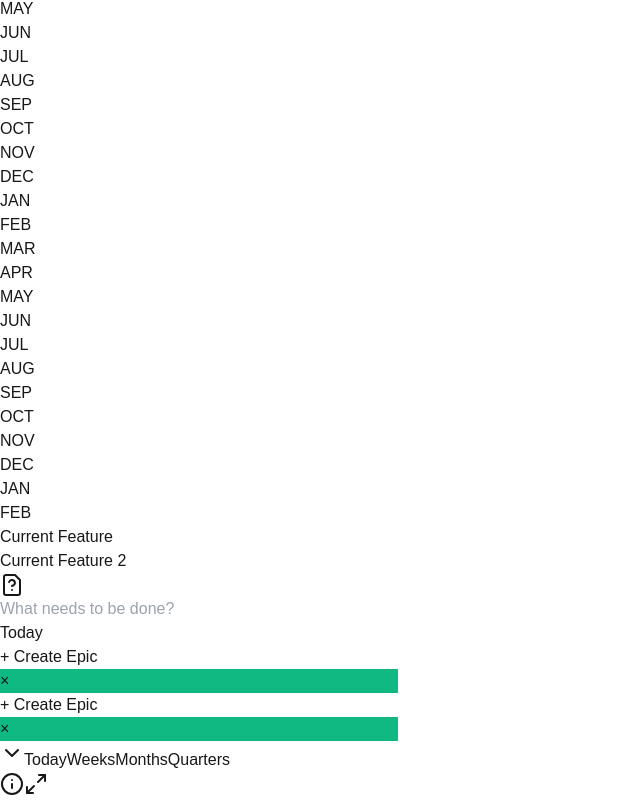
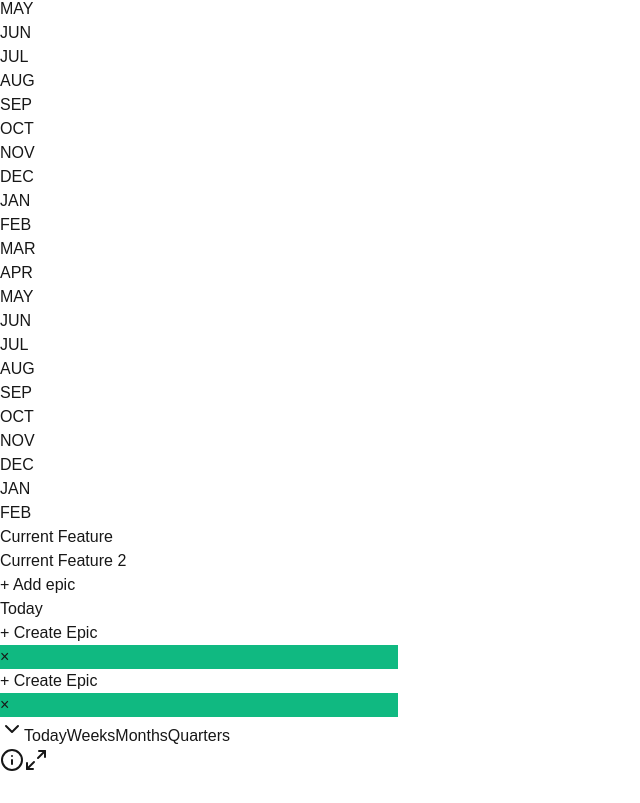
Before and after one commit to marcuapps/jira-like-interface, a Next.js app: page /timeline2 in a window 1280 px wide. Shown: the part 1210-2013 px from the top of the page, without its empty margins (0-640 px from the left). After the commit the page ends 1989 px from the top, so only its background shows below. Built offline with nearby package versions, Linux system fonts and the light colour scheme.

Commit message:
Add conditional displaying of adding epic input

```diff
--- a/src/components/NewScrollableTimeline.tsx
+++ b/src/components/NewScrollableTimeline.tsx
@@ -49,6 +49,7 @@ const ScrollableTimeline: React.FC<ScrollableTimelineViewProps> = ({
     startDate: Date;
     endDate: Date;
   } | null>(null);
+  const [textInputIsVisible, setTextInputIsVisible] = useState(false);
 
   const containerRef = useRef<HTMLDivElement>(null);
   const timelineRef = useRef<HTMLDivElement>(null);
@@ -498,10 +499,10 @@ const handleEpicMouseDown = (
   }
 };
 
-const handleAddSprint = (sprintId: string) => {
-  // onCreateSprint && onCreateSprint(sprintId);
-  onCreateNewEpic && onCreateNewEpic(sprintId);
-}
+// const handleAddNewEpic = () => {
+//   // onCreateSprint && onCreateSprint(sprintId);
+//   onCreateNewEpic && onCreateNewEpic(sprintId);
+// }
 
 const handleEnterPress = (value: string) => {
   console.log('Enter pressed with value:', value);
@@ -512,6 +513,7 @@ const handleEnterPress = (value: string) => {
 
   // Optionally clear the input after action
   setInputValue('');
+  setTextInputIsVisible(false)
 };
 
   return (
@@ -602,6 +604,7 @@ const handleEnterPress = (value: string) => {
                 </div>
               ))}
               <div className='p-2'>
+                {textInputIsVisible ? (
                                   <EpicNameTextInput
                                   icon={<FileQuestion />}
                                   placeholder="What needs to be done?"
@@ -609,6 +612,15 @@ const handleEnterPress = (value: string) => {
                                   onChange={(e) => setInputValue(e.target.value)}
                                   onEnter={handleEnterPress}
                                 />
+                ): (
+                  <button
+                  className='py-1 rounded text-gray-700 hover:bg-gray-50'
+                  onClick={() => setTextInputIsVisible(!textInputIsVisible)}
+                >+ Add epic
+                </button>
+                )}
+
+
               </div>
             </div>
 
--- a/src/components/NewTimelineContainer.tsx
+++ b/src/components/NewTimelineContainer.tsx
@@ -211,7 +211,7 @@ const NewTimelineContainer: React.FC = () => {
     <div className="relative">
       <div className="absolute left-0 right-0 overflow-x-hidden overflow-y-hidden">
         {/* Timeline */}
-        <div className="flex-1 overflow-hidden border">
+        <div className="flex-1 overflow-hidden border h-[500px]">
           <NewScrollableTimeline
             sprints={sprints}
             onCreateEpic={handleCreateEpic}
```
Lines whose indentation alone changed are shown as unchanged.
